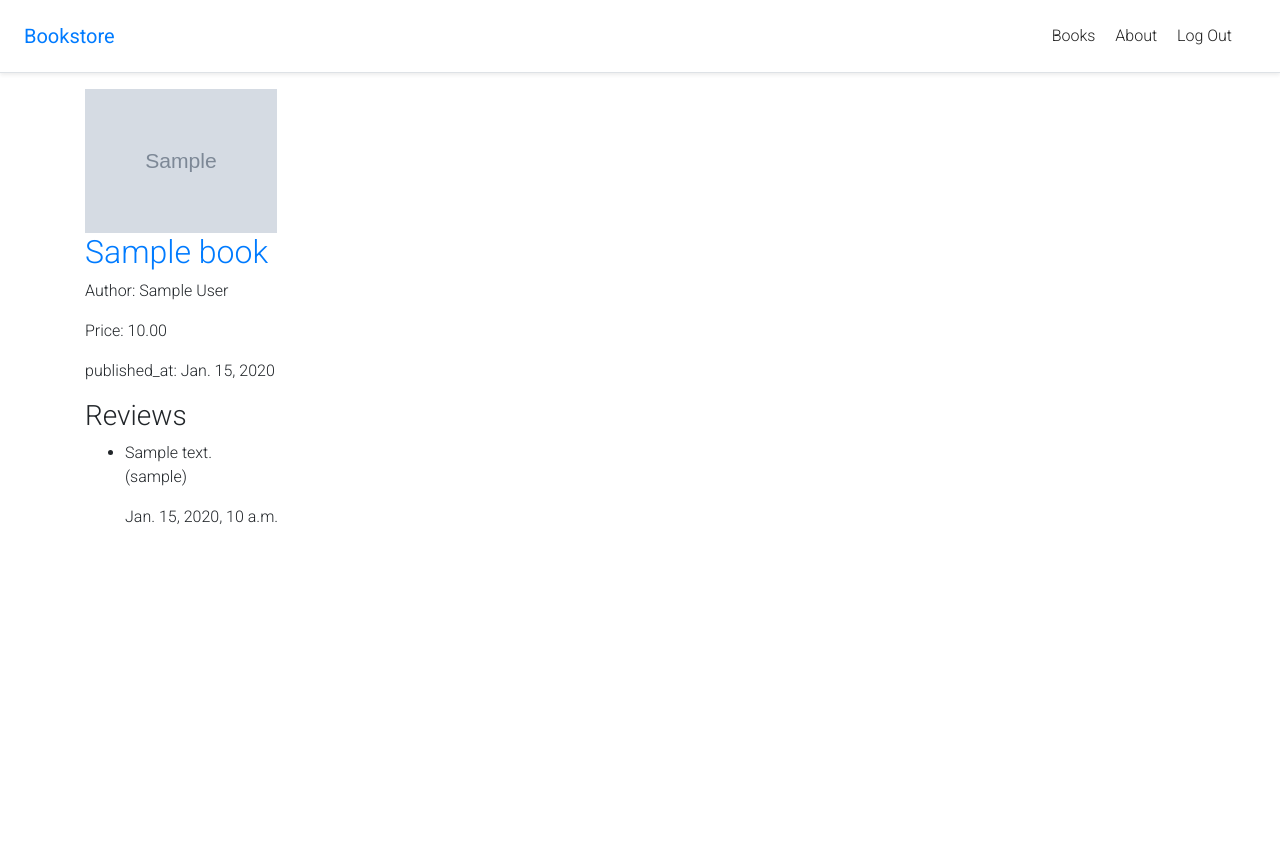
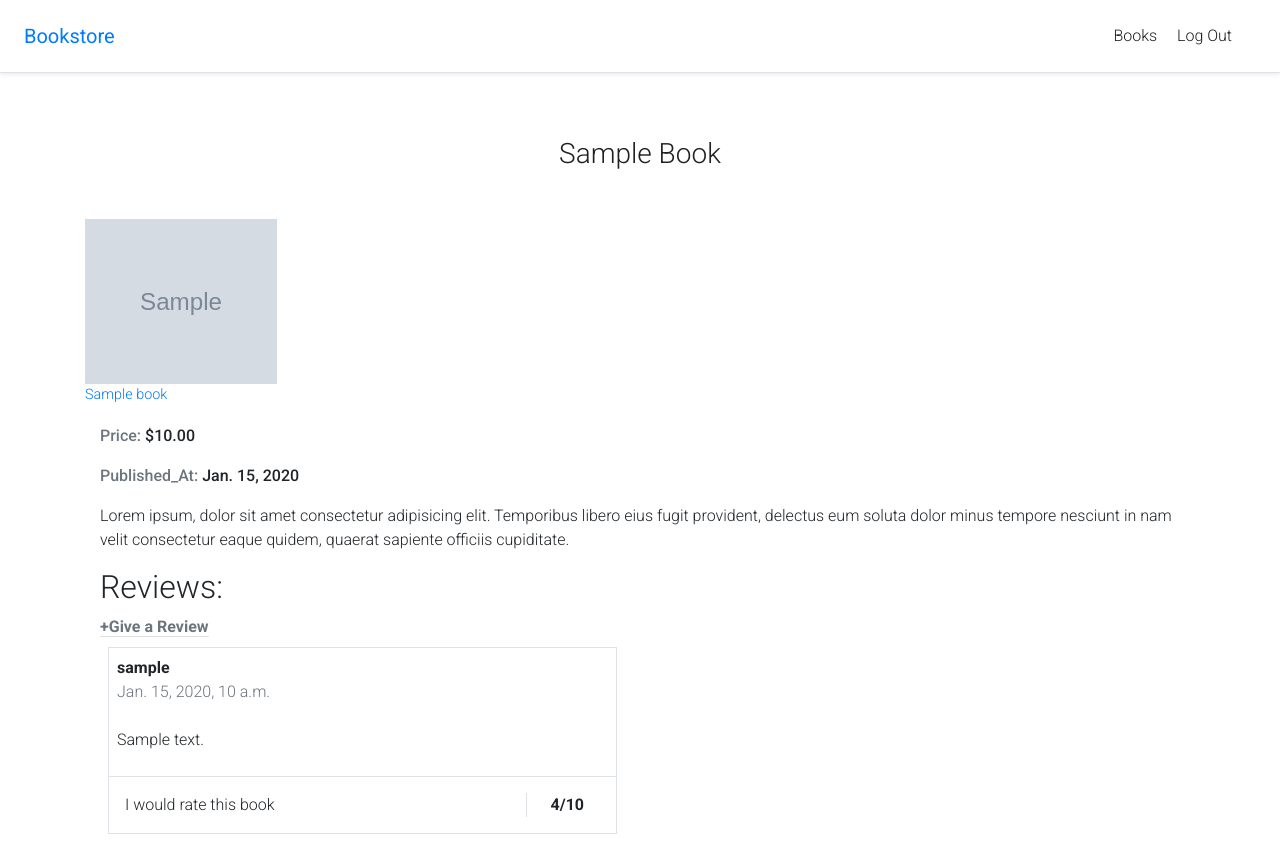
Before and after one commit to Saifurrahmanemon/s-django, a Django app: page /books/00000000-0000-0000-0000-000000000001 in a window 1280 px wide. Before the commit the page ends 524 px from the top, so only its background shows below. Run offline with Django 3.2, Linux system fonts and the light colour scheme; a user stored in the database is signed in; tables that the repository leaves empty hold one stand-in row (values such as "Sample post"); grey boxes marked "Sample" are stand-in pictures; parts of the project's set-up code (start-up, migrations or seed data) failed here and were passed over; some libraries are stand-ins or nearby versions.

Commit message:
ready for diploy

```diff
--- a/books/forms.py
+++ b/books/forms.py
@@ -1,5 +1,5 @@
 from django import forms
-from django.forms import ModelForm
+from django.forms import ModelForm, Textarea, widgets
 from .models import Review
 
 
@@ -7,4 +7,5 @@ class ReviewForm(ModelForm):
 
     class Meta:
         model = Review
-        fields = ('review', 'rating', 'book', 'author')
+        fields = ('rating', 'review')
+        widgets = {'review': Textarea}
--- a/books/models.py
+++ b/books/models.py
@@ -3,6 +3,8 @@ from django.urls import reverse
 from django.contrib.auth import get_user_model
 import uuid
 import datetime
+from django.core.validators import MaxValueValidator, MinValueValidator
+from django.urls.base import reverse_lazy
 
 
 # this is our published books model
@@ -46,7 +48,8 @@ class Review(models.Model):
         on_delete=models.CASCADE
     )
     rating = models.IntegerField(
-        blank=True, null=True, help_text='the ratings from reviewers')
+        blank=True, null=True, help_text='the ratings from reviewers',
+        validators=[MinValueValidator(0), MaxValueValidator(10)])
     date_created = models.DateTimeField(auto_now_add=True)
     date_edited = models.DateTimeField(null=True)
 
--- a/books/urls.py
+++ b/books/urls.py
@@ -1,9 +1,10 @@
 from django.urls import path
-from .views import BookListView, BookDetailView, SearchResultsListView
+from .views import BookListView, BookDetailView, SearchResultsListView, AddReviewView
 
 
 urlpatterns = [
     path("", BookListView.as_view(), name="book_list"),
     path("<uuid:pk>", BookDetailView.as_view(), name="book_detail"),
+    path("<uuid:pk>/review/", AddReviewView.as_view(), name="create_review"),
     path("search/", SearchResultsListView.as_view(), name="search_results"),
 ]
--- a/books/utils.py
+++ b/books/utils.py
@@ -14,7 +14,7 @@ def average_rating(rating_list):
 
     def get_context_data(self, **kwargs):
         context = super(BookDetailView, self).get_context_data(**kwargs)
-        context['form'] = ReviewForm(initial={'book': self.object.id})
+        context['form'] = ReviewForm(initial={'book': self.book_id})
         return context
 
     def post(self, request, *args, **kwargs):
@@ -28,5 +28,7 @@ def average_rating(rating_list):
     def form_valid(self, form):
         item = form.save(commit=False)
         item.author = self.request.user
+        form.instance.book_id = self.kwargs['pk']
+        form.instance.author_id = self.request.user.id
         item.save()
         return super(BookDetailView, self).form_valid(form)
--- a/books/views.py
+++ b/books/views.py
@@ -1,12 +1,13 @@
 from django.contrib.auth.mixins import LoginRequiredMixin, PermissionRequiredMixin
 from django.contrib.auth.models import User
+from django.http import request
 from django.urls import reverse
 from django.shortcuts import render, get_list_or_404, redirect
 from django.urls.base import reverse_lazy
-from django.views.generic.edit import FormMixin
+from django.views.generic.edit import FormMixin, CreateView
 from django.db.models import Q
 from django.views.generic import ListView, DetailView
-from .models import Book
+from .models import Book, Review
 from .forms import ReviewForm
 
 
@@ -33,3 +34,15 @@ class SearchResultsListView(ListView):
         query = self.request.GET.get('q')
         return Book.objects.filter(
             Q(title__icontains=query) | Q(title__icontains=query))
+
+
+class AddReviewView(LoginRequiredMixin, CreateView):
+    model = Review
+    template_name = 'book/create_review.html'
+    form_class = ReviewForm
+    success_url = reverse_lazy('home')
+
+    def form_valid(self, form):
+        form.instance.book_id = self.kwargs['pk']
+        form.instance.author_id = self.request.user.id
+        return super().form_valid(form)
--- a/pages/urls.py
+++ b/pages/urls.py
@@ -1,7 +1,6 @@
 from django.urls import path
-from .views import AboutPageView, HomePageView
+from .views import HomePageView
 
 urlpatterns = [
     path("", HomePageView.as_view(), name="home"),
-    path("about/", AboutPageView.as_view(), name='about')
 ]
--- a/pages/views.py
+++ b/pages/views.py
@@ -7,7 +7,3 @@ from django.views.generic import TemplateView
 
 class HomePageView(TemplateView):
     template_name = "home.html"
-
-
-class AboutPageView(TemplateView):
-    template_name = 'about.html'
--- a/templates/_base.html
+++ b/templates/_base.html
@@ -24,10 +24,9 @@
     <div class="d-flex flex-column flex-md-row align-items-center p-3 px-md-4 mb-3 bg-white border-bottom shadow-sm">
       <a href="{% url 'home' %}" class="navbar-brand my-0 mr-md-auto card-group font-weight-normal">Bookstore</a>
       <nav class="my-2 my-md-0 mr-md-3">
-        <a class="p-2 text-dark" href="{% url 'book_list' %}">Books</a>
-        <a class="p-2 text-dark" href="{% url 'about' %}">About</a>
+        <a class="p-2 text-dark hoverable" href="{% url 'book_list' %}">Books</a>
         {% if user.is_authenticated %}
-        <a class="p-2 text-dark" href="{% url 'account_logout' %}">Log Out</a>
+        <a class="p-2 text-dark hoverable" href="{% url 'account_logout' %}">Log Out</a>
         {% else %}
         <a class="btn btn-outline-primary waves-effect" href="{% url 'account_login' %}">Log In</a>
         <a class="btn btn-outline-success waves-effect" href="{% url 'account_signup' %}">Sign Up</a>
@@ -36,6 +35,7 @@
     </div>
   </header>
   <div class="container">{% block content %} {% endblock content %}</div>
+
 
   <!-- JavaScript -->
   <!-- JS, Popper.js, and jQuery -->
--- a/templates/book/book_detail.html
+++ b/templates/book/book_detail.html
@@ -1,31 +1,67 @@
 {% extends "_base.html" %} {% block title %}{{book.title}} {% endblock title %} {% block content %}
+<div class="text-dark text-capitalize container text-center py-5">
+  <h3 class="mb-0">{{book.title}}</h3>
+</div>
 
-<div class="book_detail">
+<div class="container">
+  <div class="row">
+    <figure class="figure">
       {% if book.cover %}
       <img class="bookcover" src="{{book.cover.url}}" alt="{{book.title}}" />
       {% endif %}
-  <h2><a href="">{{book.title}}</a></h2>
-  <p>Author: {{book.author}}</p>
-  <p>Price: {{book.price}}</p>
-  <p>published_at: {{book.publication_date}}</p>
+      <figcaption class="figure-caption"><a href="">{{book.title}}</a></figcaption>
+    </figure>
   </div>
-
+  <div class="mt-4">
     <div>
-  <h3>Reviews</h3>
-  <ul>
-
+      <p><span><strong><span class="text-muted">Price: </span> ${{book.price}}</strong></span></p>
+      <p>
+        <spans>
+          <strong>
+            <span class="text-muted">Published_At:
+            </span>{{book.publication_date}}
+          </strong>
+        </spans>
+      </p>
+      <p class="font-monospace">Lorem ipsum, dolor sit amet consectetur adipisicing elit. Temporibus libero eius fugit
+        provident, delectus eum soluta dolor minus tempore nesciunt in nam velit consectetur eaque quidem,
+        quaerat sapiente officiis cupiditate.
+      </p>
+    </div>
+  </div>
+</div>
+<div class="container">
+  <h2>Reviews:</h2>
+  <a href="{% url 'create_review' book.pk %}" class="mt-4 font-weight-bold border-bottom text-muted">+Give a Review</a>
   {% if not book.reviews.all %}
+  <br>
   no review
   {% else %}
   {% for review in book.reviews.all %}
-    <li>{{review.review}} <br>
-      <p>({{review.author}})</p>
-      <p>{{review.date_created}}</p>
-    </li>
+  <div class="d-flex justify-content-right row ">
+    <div class="col-md-6">
+      <div class="bg-white border m-2 comment-section">
+        <div class="d-flex flex-row user p-2">
+          <div class="d-flex flex-column  ">
+            <span class="name font-weight-bold">{{review.author}}</span>
+            <span class="text-muted">{{review.date_created}}</span>
+          </div>
+        </div>
+        <div class="mt-2 p-2">
+          <p class="">{{review.review}}</p>
+        </div>
+        <div class="d-flex justify-content-between p-3 border-top">
+          <span>I would rate this book</span>
+          <div class="d-flex align-items-center border-left px-3 comments">
+            <span class="ml-2 font-weight-bold">{{review.rating}}/10</span>
+          </div>
+        </div>
+      </div>
+    </div>
+  </div>
   {% endfor %}
   {% endif %}
-
-  </ul>
 </div>
 
+
 {% endblock content %}
--- a/templates/book/search_results.html
+++ b/templates/book/search_results.html
@@ -8,7 +8,7 @@ Search
 <h1>Search Results</h1>
 
 {% for book in book_list %}
-<div>
+<div class="flex-row">
     <h3>
         <a href="{{book.get_absolute_url}}"> {{book.title}} </a>
     </h3>
```
Also changed, not shown: config/settings.py (+3 -4 lines), templates/about.html (deleted, +0 -7 lines), templates/book/Untitled-1.html (added, +53 -0 lines), templates/book/create_review.html (added, +14 -0 lines), templates/home.html (+13 -10 lines), books/migrations/0007_alter_review_rating.py (added), media/covers/django_for__pros_zQLReUJ.jpg (added). Lines whose indentation alone changed are shown as unchanged.
